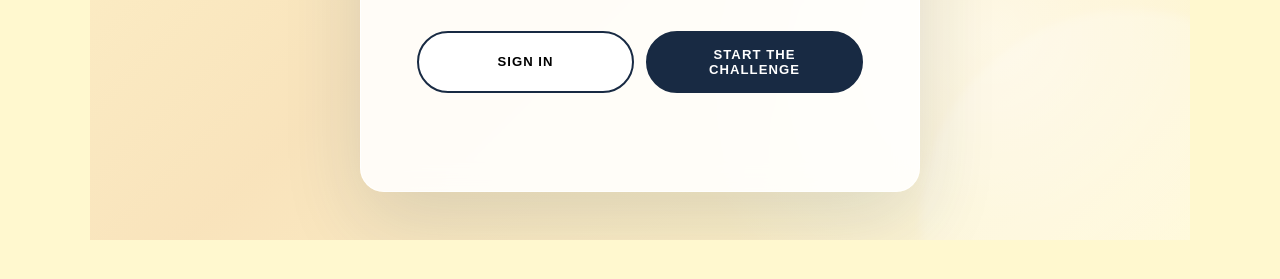
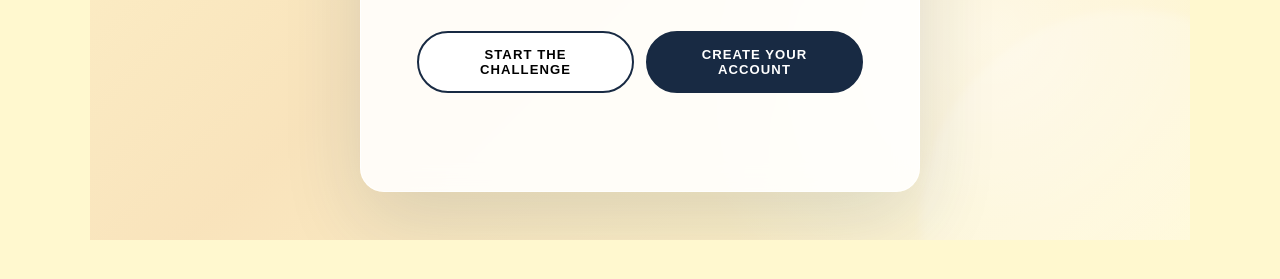
Before and after one commit to PinkDeskCo/bwamplerfit-challenge, a plain HTML site: page index.html in a window 1280 px wide. Shown: the part 635-914 px from the top of the page. Drawn offline with nearby package versions, Linux system fonts and the light colour scheme.

Commit message:
changed buttons

```diff
--- a/assets/js/challenge.js
+++ b/assets/js/challenge.js
@@ -1,4 +1,4 @@
-console.log('create account link')
+console.log('changed buttons')
 
 "use strict";
 
--- a/index.html
+++ b/index.html
@@ -64,7 +64,7 @@
                         id="challenge-auth-signin-choice"
                         type="button"
                     >
-                        Sign In
+                        Start The Challenge
                     </button>
 
                     <button
@@ -72,7 +72,7 @@
                         id="challenge-auth-create-choice"
                         type="button"
                     >
-                        Start The Challenge
+                        Create Your Account
                     </button>
                 </div>
 
```
